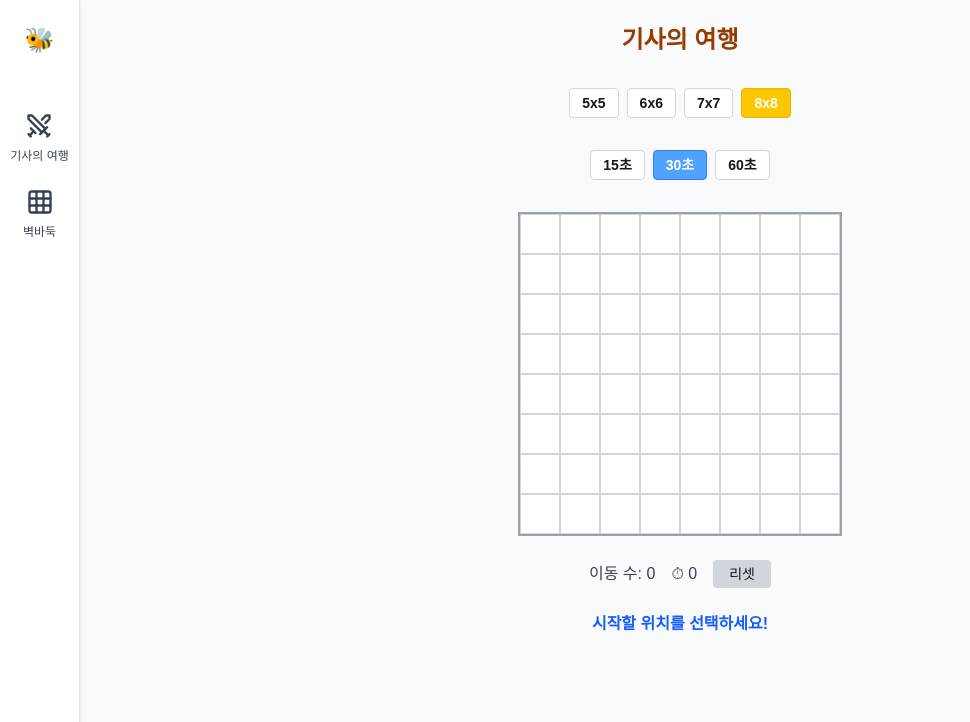
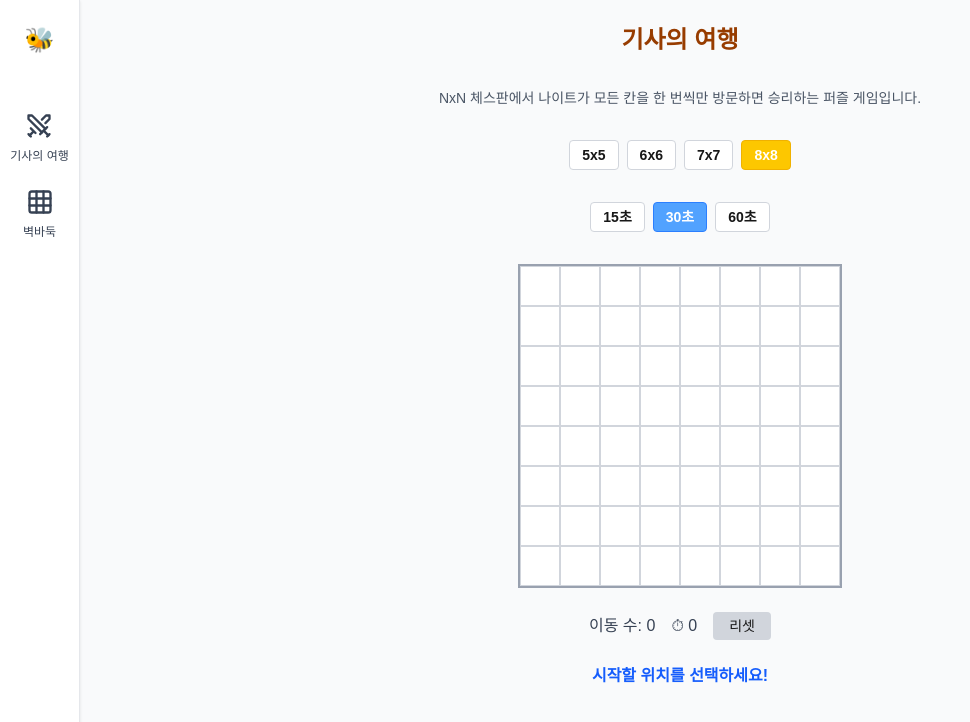
Before and after one commit to PyeongBee/bee_games, a Next.js app: page /knights-tour in a window 1280 px wide. Shown: the top 722 px of the page, without its empty margins (0-970 px from the left). Built offline with nearby package versions, Linux system fonts and the light colour scheme.

Commit message:
게임 설명 추가 및 벽바둑 게임판 배경 하얀색으로 수정

```diff
--- a/src/app/knights-tour/page.tsx
+++ b/src/app/knights-tour/page.tsx
@@ -142,6 +142,9 @@ export default function KnightsTour() {
   return (
     <div className='flex flex-col items-center gap-6'>
       <h2 className='text-2xl font-bold mb-2 text-amber-800'>기사의 여행</h2>
+      <p className='text-gray-600 text-center text-sm mb-2'>
+        NxN 체스판에서 나이트가 모든 칸을 한 번씩만 방문하면 승리하는 퍼즐 게임입니다.
+      </p>
       <div className='flex gap-2 mb-2'>
         {BOARD_SIZES.map((size) => (
           <button
--- a/src/app/wall-baduk/page.tsx
+++ b/src/app/wall-baduk/page.tsx
@@ -416,6 +416,9 @@ export default function WallBaduk() {
   return (
     <div className='flex flex-col items-center gap-6'>
       <h2 className='text-2xl font-bold mb-2 text-amber-800'>벽바둑</h2>
+      <p className='text-gray-600 text-center text-sm mb-2'>
+        돌을 움직이고 벽을 설치해 영역을 나누는 전략 보드게임입니다. 상대보다 더 넓은 영역을 차지해보세요!
+      </p>
       <div className='flex gap-2 mb-2 items-center'>
         {TIMER_OPTIONS.map((sec) => (
           <button
@@ -493,7 +496,7 @@ export default function WallBaduk() {
             return (
               <button
                 key={idx}
-                className={`w-12 h-12 flex items-center justify-center border border-gray-300 text-2xl ${bg} ${highlight} hover:bg-green-300 transition-colors relative`}
+                className={`w-12 h-12 flex items-center justify-center border border-gray-300 text-2xl bg-white ${highlight} hover:bg-green-300 transition-colors relative`}
                 onClick={() => (phase === 'placement' ? handlePlacement(x, y) : handleCellClick(x, y))}
                 disabled={
                   gameEnd ||
```
